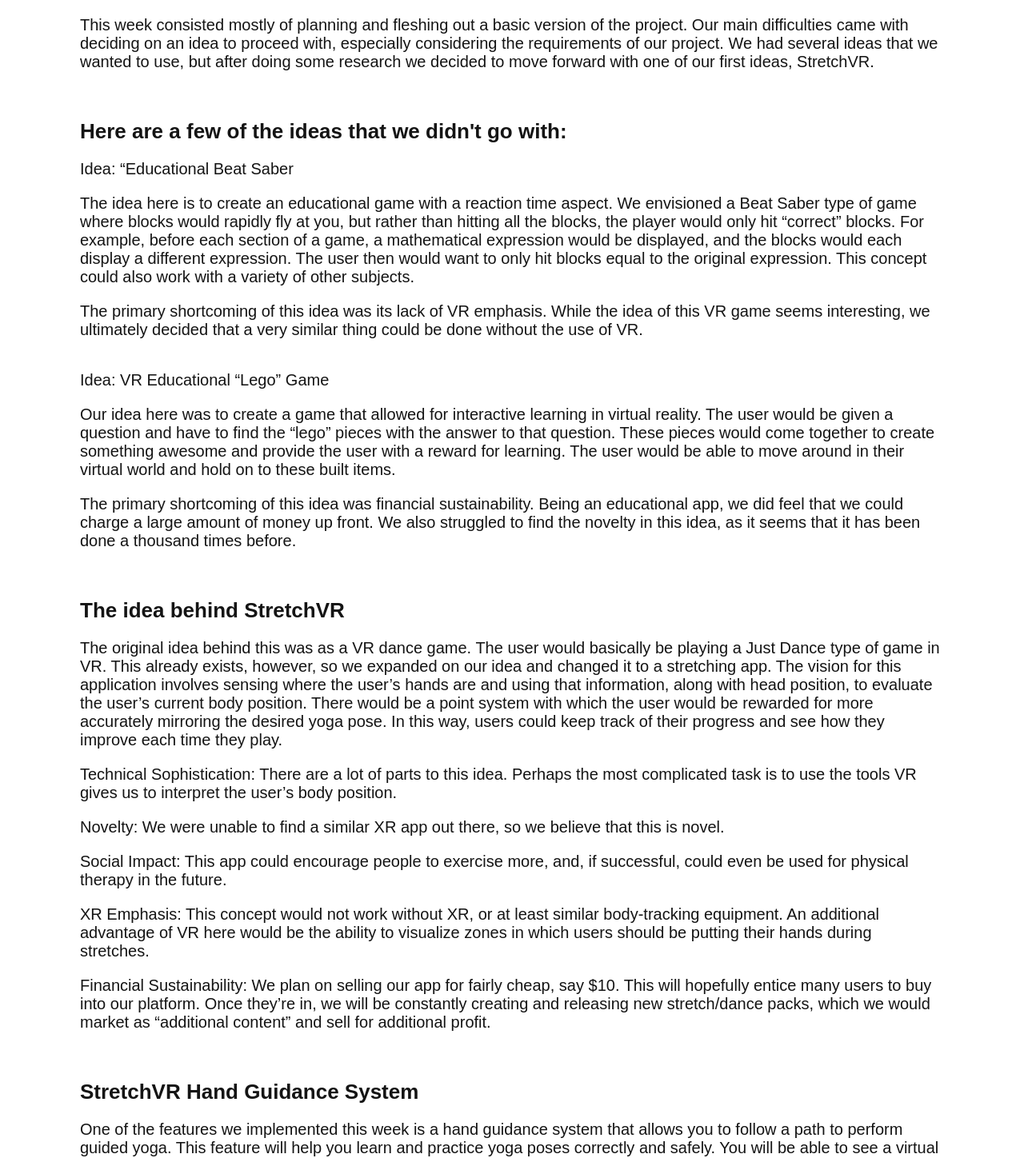
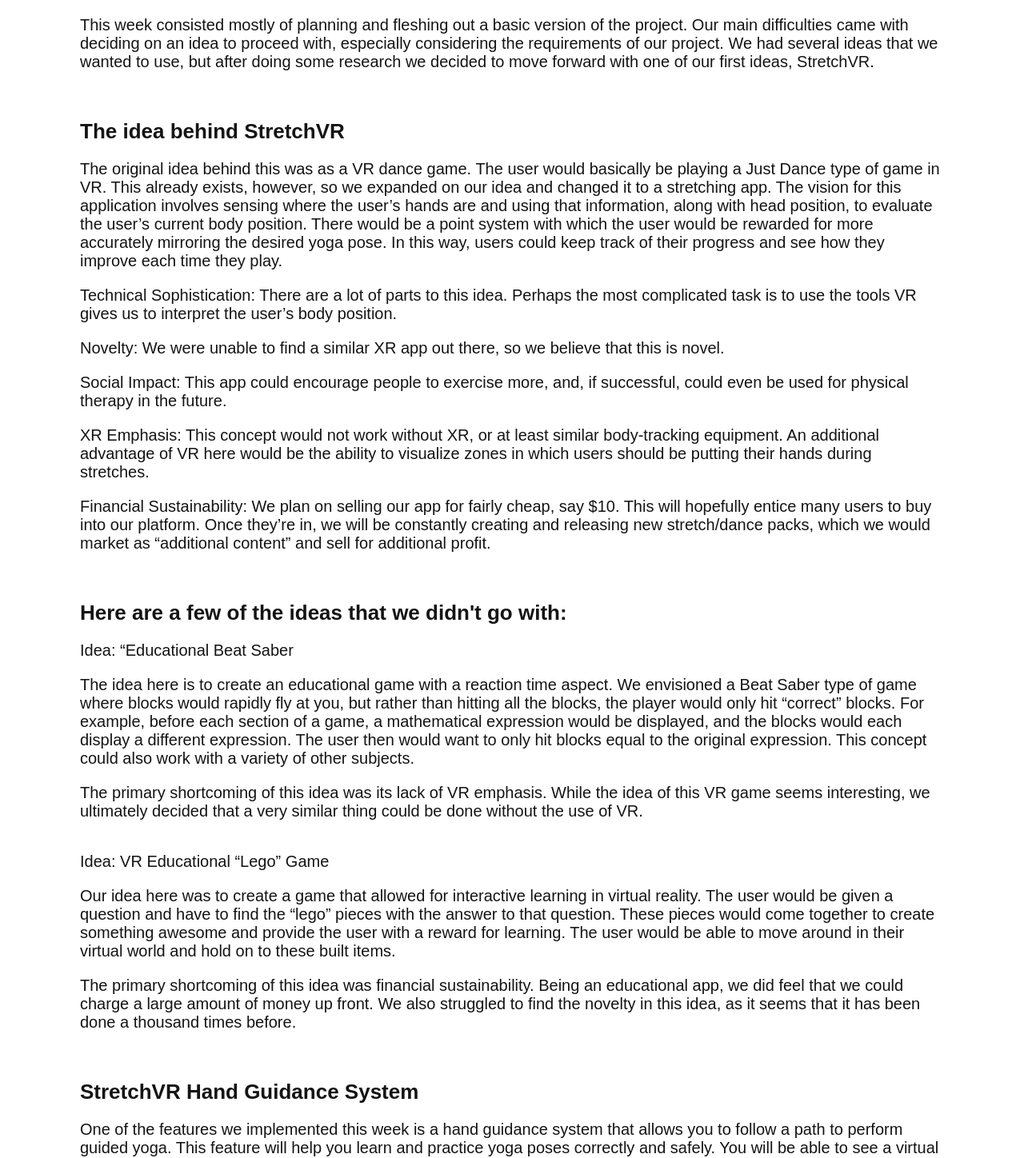
Before and after one commit to nathantaylor1/498-p3-website, a React (Create React App) app: page /dev-blog in a window 1280 px wide. Shown: the part 1000-2448 px from the top of the page at 80% size. Built offline with nearby package versions, Linux system fonts and the light colour scheme.

Commit message:
dev blog 1 updates

```diff
--- a/public/index.html
+++ b/public/index.html
@@ -7,7 +7,7 @@
     <meta name="theme-color" content="#000000" />
     <meta
       name="description"
-      content="Web site created using create-react-app"
+      content="Interactive VR yoga sessions"
     />
     <link rel="apple-touch-icon" href="%PUBLIC_URL%/logo192.png" />
     <!--
--- a/src/pages/DevBlog.js
+++ b/src/pages/DevBlog.js
@@ -36,6 +36,17 @@
         ]
       },
       {
+        title: "The idea behind StretchVR",
+        text: [
+          "The original idea behind this was as a VR dance game. The user would basically be playing a Just Dance type of game in VR. This already exists, however, so we expanded on our idea and changed it to a stretching app. The vision for this application involves sensing where the user’s hands are and using that information, along with head position, to evaluate the user’s current body position. There would be a point system with which the user would be rewarded for more accurately mirroring the desired yoga pose. In this way, users could keep track of their progress and see how they improve each time they play. ",
+          "Technical Sophistication: There are a lot of parts to this idea. Perhaps the most complicated task is to use the tools VR gives us to interpret the user’s body position.",
+          "Novelty: We were unable to find a similar XR app out there, so we believe that this is novel.",
+          "Social Impact: This app could encourage people to exercise more, and, if successful, could even be used for physical therapy in the future.",
+          "XR Emphasis: This concept would not work without XR, or at least similar body-tracking equipment. An additional advantage of VR here would be the ability to visualize zones in which users should be putting their hands during stretches.",
+          "Financial Sustainability: We plan on selling our app for fairly cheap, say $10. This will hopefully entice many users to buy into our platform. Once they’re in, we will be constantly creating and releasing new stretch/dance packs, which we would market as “additional content” and sell for additional profit."
+        ]
+      },
+      {
         title: "Here are a few of the ideas that we didn't go with:",
         text: [
           "Idea: “Educational Beat Saber",
@@ -45,17 +56,6 @@
           "Idea: VR Educational “Lego” Game",
           "Our idea here was to create a game that allowed for interactive learning in virtual reality. The user would be given a question and have to find the “lego” pieces with the answer to that question. These pieces would come together to create something awesome and provide the user with a reward for learning. The user would be able to move around in their virtual world and hold on to these built items.",
           "The primary shortcoming of this idea was financial sustainability. Being an educational app, we did feel that we could charge a large amount of money up front. We also struggled to find the novelty in this idea, as it seems that it has been done a thousand times before.",
-        ]
-      },
-      {
-        title: "The idea behind StretchVR",
-        text: [
-          "The original idea behind this was as a VR dance game. The user would basically be playing a Just Dance type of game in VR. This already exists, however, so we expanded on our idea and changed it to a stretching app. The vision for this application involves sensing where the user’s hands are and using that information, along with head position, to evaluate the user’s current body position. There would be a point system with which the user would be rewarded for more accurately mirroring the desired yoga pose. In this way, users could keep track of their progress and see how they improve each time they play. ",
-          "Technical Sophistication: There are a lot of parts to this idea. Perhaps the most complicated task is to use the tools VR gives us to interpret the user’s body position.",
-          "Novelty: We were unable to find a similar XR app out there, so we believe that this is novel.",
-          "Social Impact: This app could encourage people to exercise more, and, if successful, could even be used for physical therapy in the future.",
-          "XR Emphasis: This concept would not work without XR, or at least similar body-tracking equipment. An additional advantage of VR here would be the ability to visualize zones in which users should be putting their hands during stretches.",
-          "Financial Sustainability: We plan on selling our app for fairly cheap, say $10. This will hopefully entice many users to buy into our platform. Once they’re in, we will be constantly creating and releasing new stretch/dance packs, which we would market as “additional content” and sell for additional profit."
         ]
       },
       {
```
